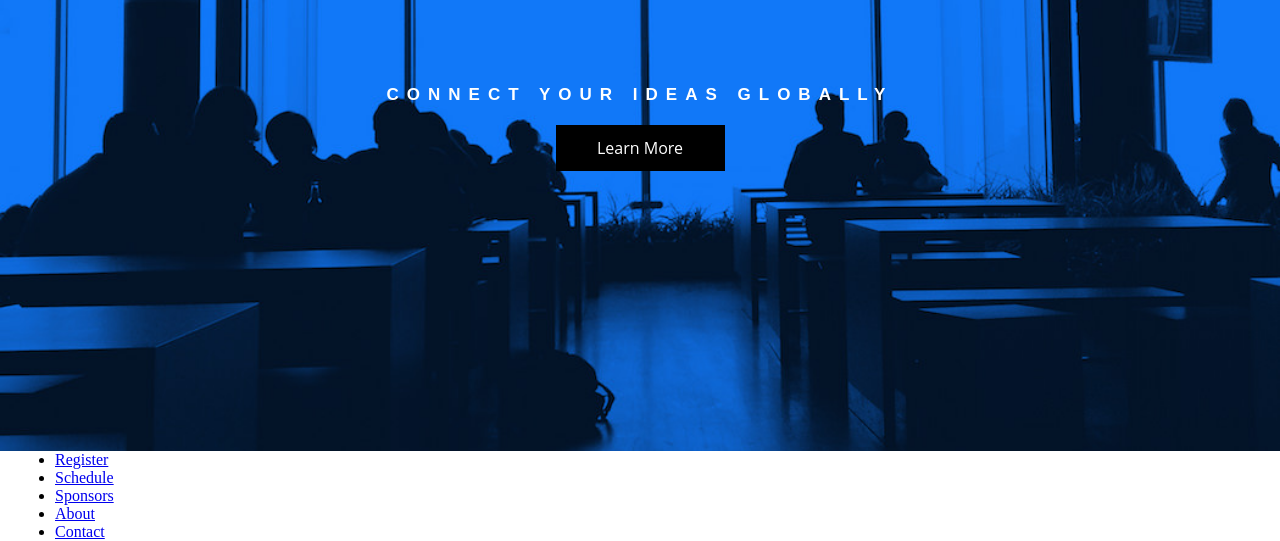
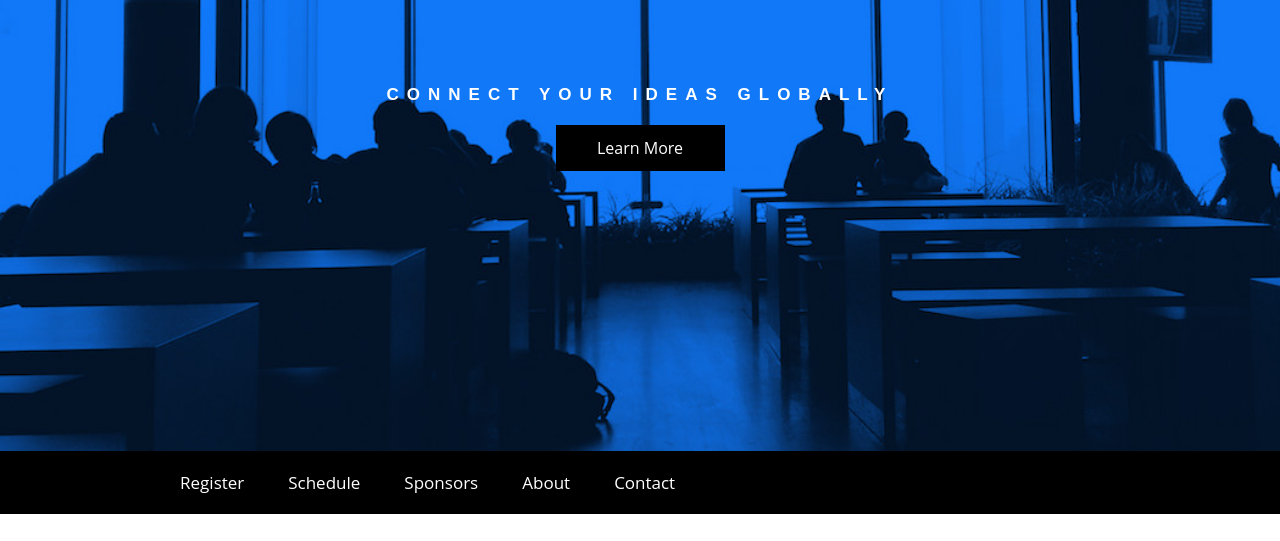
Before and after one commit to SunilChandraKarmakar/innovationcloud.github.io, a plain HTML site: page index.html in a window 1280 px wide. Shown: the part 325-866 px from the top of the page. After the commit the page ends 839 px from the top, so only its background shows below. Drawn offline with Linux system fonts and the light colour scheme.

Commit message:
working with menu-section CSS

```diff
--- a/css/style.css
+++ b/css/style.css
@@ -16,8 +16,6 @@
     background-image: url("../images/bg.jpg");
     background-size: cover;
     background-position: center;
-    background-attachment: fixed;
-    background-repeat: no-repeat;
 }
 
 .cover-content {
@@ -75,6 +73,28 @@
     menu-section
 -------------------*/
 
+#menu-section {
+    background: black;
+}
+
 .menu ul li {
+    list-style: none;
+    display: inline-block;
+    padding: 20px 15px;
+    transition: .5s;
+    margin-right: 10px;
+    position: relative;
+    left: 110px;
+}
+
+.menu ul li a{
     text-decoration: none;
+    color: white;
+    font-size: 17px;
+    font-family: 'Open Sans', sans-serif;
 }
+
+.menu ul li:hover {
+    background: #1271EE;
+    color: white;
+}
```
